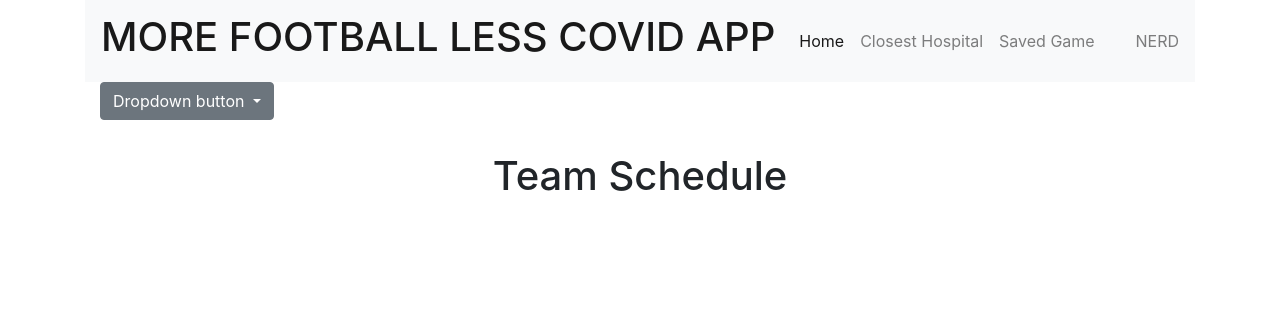
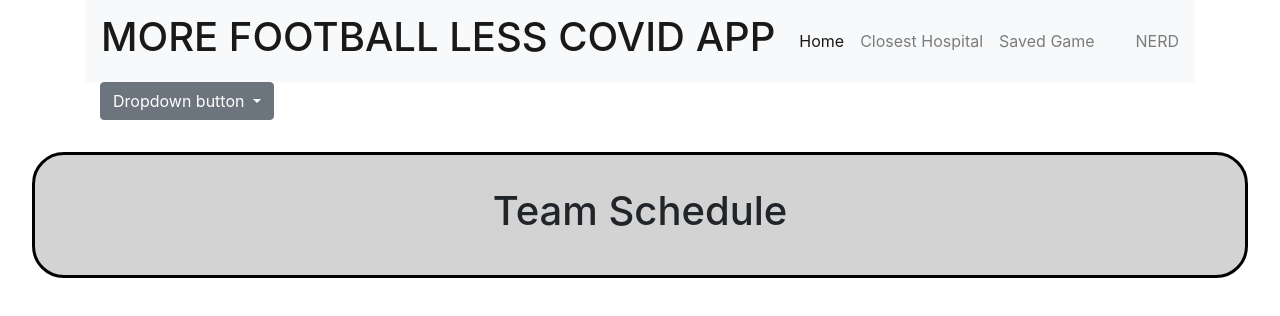
Before and after one commit to cmetzjr/MoreFootballLessCovid, a plain HTML site: page index.html in a window 1280 px wide. Drawn offline with nearby package versions, Linux system fonts and the light colour scheme.

Commit message:
Update style.css

```diff
--- a/Assets/style.css
+++ b/Assets/style.css
@@ -13,4 +13,8 @@
     display: grid;
     justify-content: center;
     margin: 2em;
+    padding: 2em;
+    background-color: lightgrey;
+    border: solid black;
+    border-radius: 2em;
 }
```
